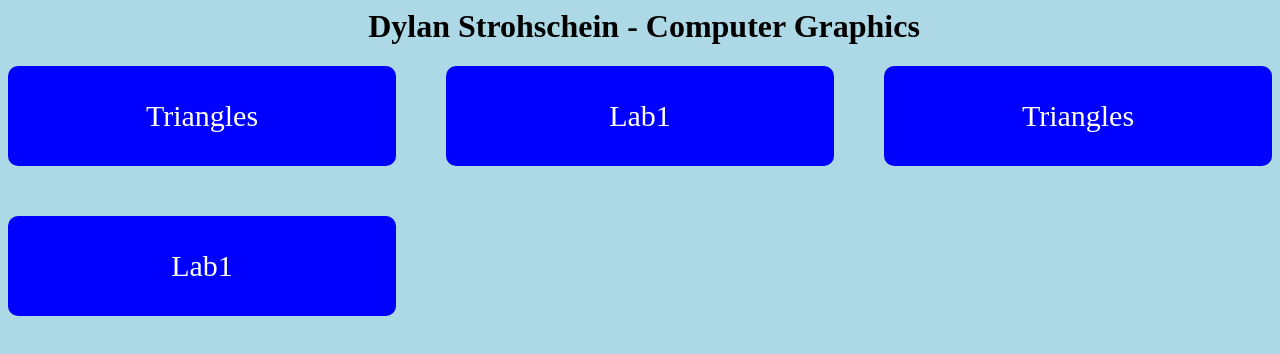
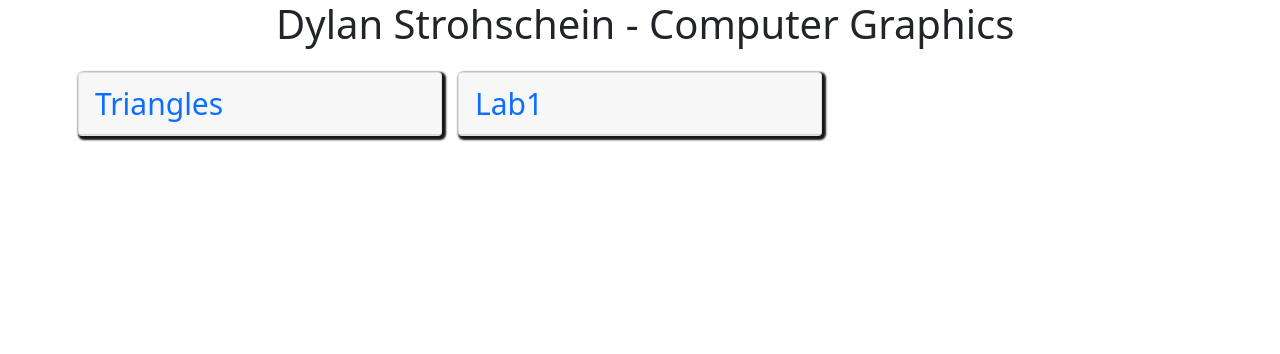
Before and after one commit to dyl10s/ComputerGraphicsClassRepo, a plain HTML site: page index.html in a window 1280 px wide. Drawn offline with nearby package versions, Linux system fonts and the light colour scheme.

Commit message:
Added bootstrap

```diff
--- a/index.html
+++ b/index.html
@@ -3,31 +3,27 @@
         <title>Dylan Strohschein - Graphics</title>
         <link rel="stylesheet" href="styles.css"/>
         <script src="main.js"></script>
+        <link href="https://cdn.jsdelivr.net/npm/bootstrap@5.0.0-beta1/dist/css/bootstrap.min.css" rel="stylesheet" integrity="sha384-giJF6kkoqNQ00vy+HMDP7azOuL0xtbfIcaT9wjKHr8RbDVddVHyTfAAsrekwKmP1" crossorigin="anonymous">
     </head>
-    <body>
+    <body class="container">
         <canvas></canvas>
         <h1 id="title">&nbsp;</h1>
-        <div class="cards">
-            <a class="card" href="labs/triangle/index.html">
-                <label>
-                    Triangles
-                </label>
-            </a>
-            <a class="card" href="labs/lab1/gasket1-strohschein.html">
-                <label>
-                    Lab1
-                </label>
-            </a>
-            <a class="card" href="labs/triangle/index.html">
-                <label>
-                    Triangles
-                </label>
-            </a>
-            <a class="card" href="labs/lab1/gasket1-strohschein.html">
-                <label>
-                    Lab1
-                </label>
-            </a>
+        <div class="row">
+            <div class="col-lg-4 col-md-6 col-sm-12 g-3">
+                <a class="card w-100" href="labs/triangle/index.html">
+                    <div class="card-header">
+                        Triangles
+                    </div>
+                </a>
+            </div>
+            <div class="col-lg-4 col-md-6 col-sm-12 g-3">
+                <a class="card w-100" href="labs/lab1/gasket1-strohschein.html">
+                    <div class="card-header">
+                        Lab1
+                    </div>
+                </a>
+            </div>
         </div>
+
     </body>
 </html>
--- a/main.js
+++ b/main.js
@@ -20,5 +20,5 @@ window.onload = () => {
         }
         titleElement.innerHTML += typeArray[lastTyped];
         lastTyped++;
-    }, 100);
+    }, 70);
 }
--- a/styles.css
+++ b/styles.css
@@ -1,6 +1,5 @@
 html, body {
     min-height: 100%;
-    background-color: lightblue;
 }
 
 canvas {
@@ -16,26 +15,12 @@ h1 {
     text-align: center;
 }
 
-.cards {
-    display: grid;
-    grid-template-columns: 1fr 1fr 1fr;
-    grid-auto-rows: 100px;
-    column-gap: 50px;
-    row-gap: 50px;
-}
-
 .card {
-    background-color: blue;
-    display: flex;
+    box-shadow: 2px 2px 2px 2px rgb(24, 23, 23);
     opacity: 0;
-    width: 100%;
-    height: 0%;
-    justify-content: center;
-    align-items: center;
 
     font-size: 30px;
     text-decoration: none;
-    color: white;
     border-radius: 10px;
     transition: .5s;
 }
@@ -45,6 +30,6 @@ h1 {
 }
 
 .card:hover {
-    background-color: darkblue;
-    font-size: 50px;
+    box-shadow: 2px 2px 2px 2px black;
+    background-color: lightblue;
 }
```
